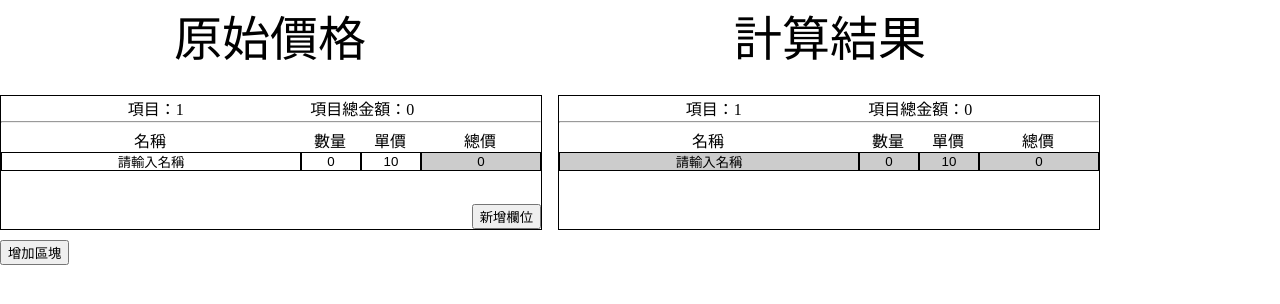
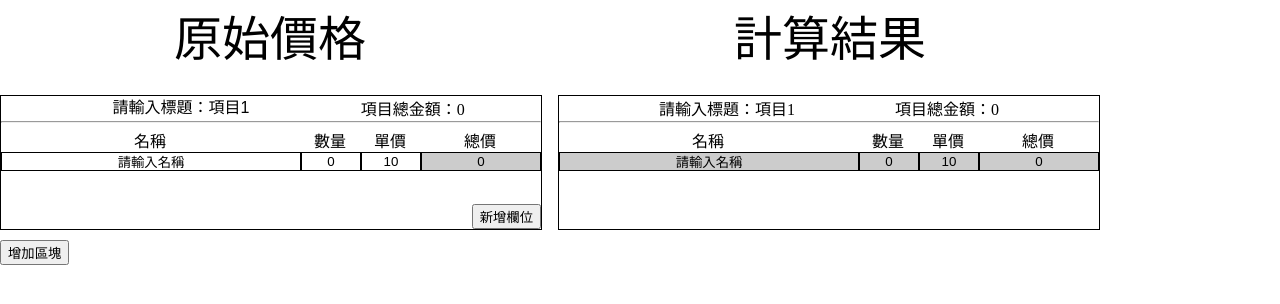
Before and after one commit to ProFusionInformationTechnology/Calculate-quote, an Angular app: page / in a window 1280 px wide. Shown: the top 304 px of the page. Built offline with nearby package versions, Linux system fonts and the light colour scheme.

Commit message:
[修正] 修改參數 list.name 預設值，並新增 input 欄位支援讓使用者修正

```diff
--- a/src/app/component/block-area/block-area.component.html
+++ b/src/app/component/block-area/block-area.component.html
@@ -1,7 +1,7 @@
 <div class="component-area-all">
     <div class="component-area">
         <div class="title">
-            <span>項目：{{id}}</span>
+            <input type="text" [(ngModel)]="list.name">
             <span>項目總金額：{{list.orTotal}}</span>
         </div>
         <hr>
@@ -23,7 +23,7 @@
     </div>
     <div class="component-area">
         <div class="title">
-            <span>項目：{{id}}</span>
+            <span>{{list.name}}</span>
             <span>項目總金額：{{list.caTotal}}</span>
         </div>
         <hr>
--- a/src/app/component/block-area/block-area.component.scss
+++ b/src/app/component/block-area/block-area.component.scss
@@ -20,6 +20,12 @@
             justify-content: space-evenly;
             width: 100%;
             height: 20px;
+            input {
+                padding: 0px;
+                border: 0px;
+                font-size: 16px;
+                text-align: center;
+            }
         }
         .title + hr {
             width: calc(100% - 2px);
--- a/src/app/component/block-area/block-area.component.ts
+++ b/src/app/component/block-area/block-area.component.ts
@@ -8,7 +8,7 @@ import { Component, EventEmitter, Input, OnInit, Output } from '@angular/core';
 export class BlockAreaComponent implements OnInit  {
   ngOnInit(): void {
     this.list.id = this.id;
-    this.list.name = `項目 ${this.id}`;
+    this.list.name = `請輸入標題：項目${this.id}`;
   }
   @Input() id:Number = 0;
 
@@ -26,7 +26,7 @@ export class BlockAreaComponent implements OnInit  {
         caTotal: 0
       }
     ],
-    name: `項目 ${this.id}`,
+    name: `請輸入標題：項目${this.id}`,
     orTotal: 0,
     caTotal: 0,
   }
```
